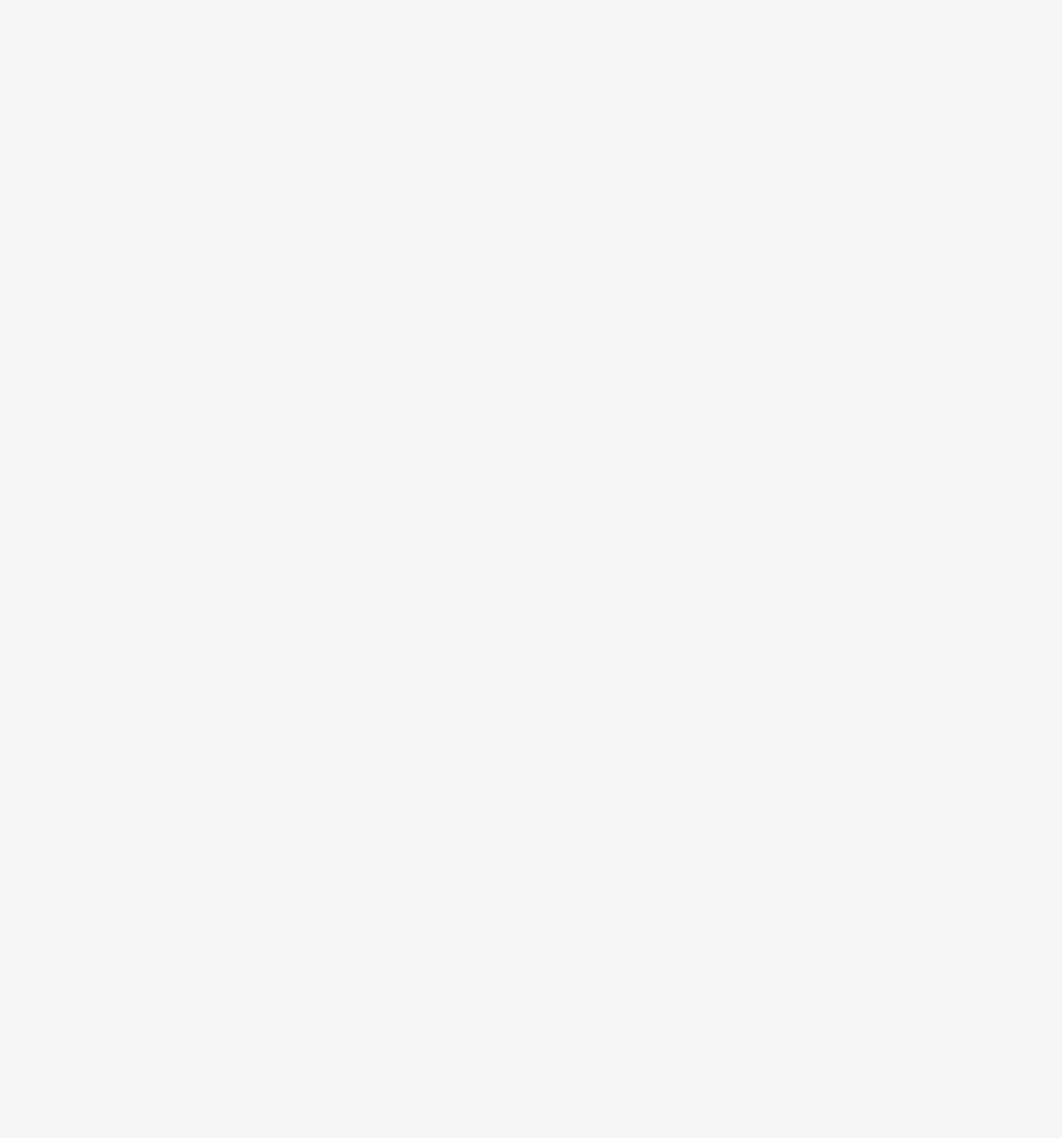
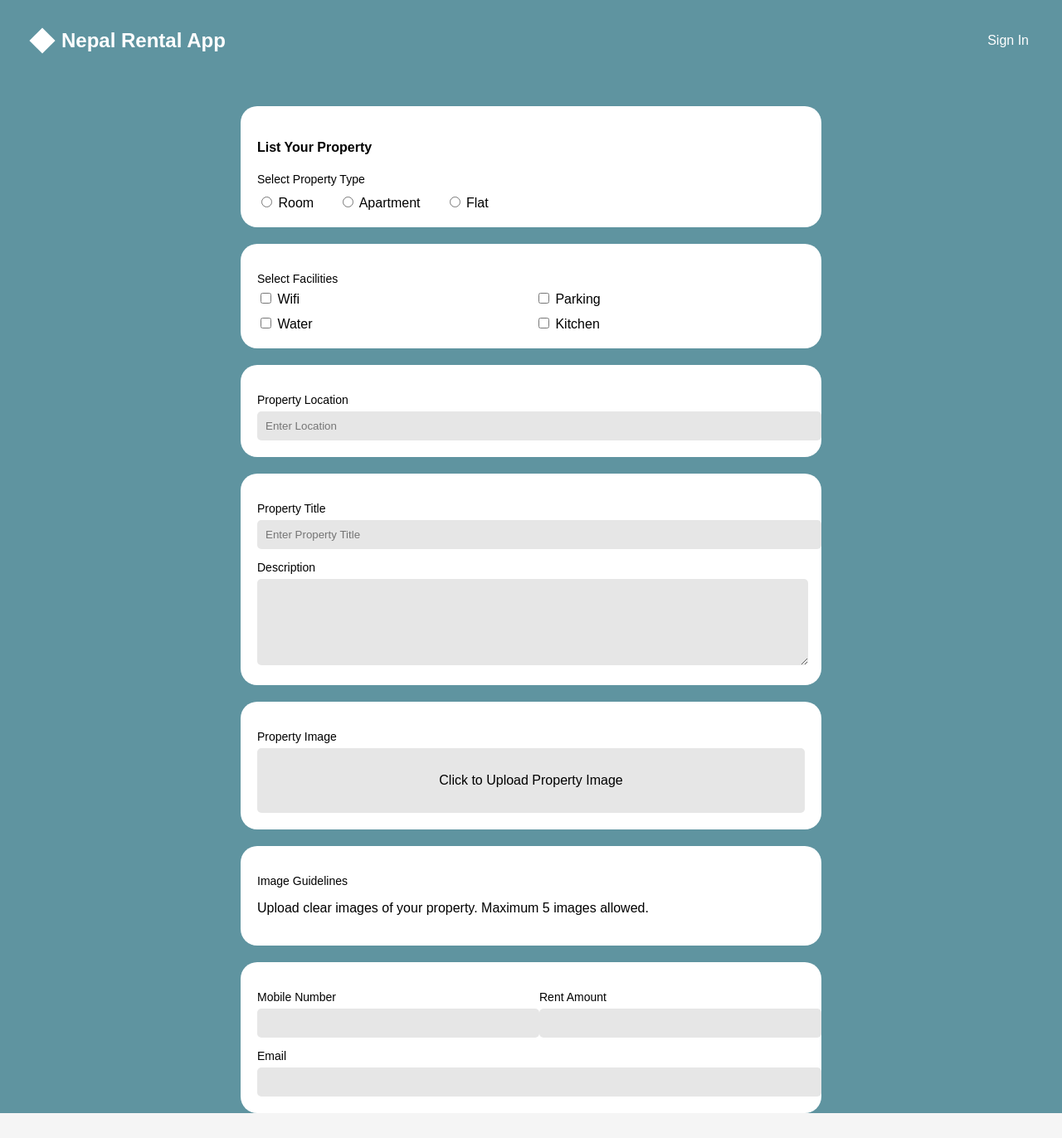
Before and after one commit to ganesh-mahato7/Team_Apex_Room_Finder, a React app in the folder Frontend/frontend/: page /add-property in a window 1280 px wide. Before the commit this address had no page. Shown: the whole page at 83% size. Before the commit the page ends 800 px from the top, so only its background shows below. Built offline with nearby package versions, Linux system fonts and the light colour scheme; the HTML template or start-up script is replaced by a standard one.

Commit message:
added search button in home page and add propeerty ui

```diff
--- a/Frontend/frontend/src/App.jsx
+++ b/Frontend/frontend/src/App.jsx
@@ -1,12 +1,15 @@
 import React from "react";
 import { BrowserRouter as Router, Routes, Route } from "react-router-dom";
+
 import Home from "./pages/home";
+import AddProperty from "./pages/AddProperty";
 
 function App() {
   return (
     <Router>
       <Routes>
         <Route path="/" element={<Home />} />
+        <Route path="/add-property" element={<AddProperty />} />
       </Routes>
     </Router>
   );
--- /dev/null
+++ b/Frontend/frontend/src/pages/AddProperty.css
@@ -0,0 +1,113 @@
+.add-container{
+    font-family: Arial, Helvetica, sans-serif;
+    background:#5f94a0;
+    min-height:100vh;
+}
+
+/* Navbar */
+
+.navbar{
+    background:#5f94a0;
+    display:flex;
+    justify-content:space-between;
+    align-items:center;
+    padding:15px 40px;
+}
+
+.logo{
+    display:flex;
+    align-items:center;
+    gap:12px;
+    color:white;
+}
+
+.diamond{
+    width:22px;
+    height:22px;
+    background:white;
+    transform:rotate(45deg);
+}
+
+.signin{
+    color:white;
+    text-decoration:none;
+}
+
+
+/* Form */
+
+.form-container{
+    width:700px;
+    margin:30px auto;
+}
+
+/* Card */
+
+.card{
+    background:white;
+    padding:20px;
+    border-radius:20px;
+    margin-bottom:20px;
+}
+
+/* Labels */
+
+.label{
+    font-size:14px;
+    margin-bottom:6px;
+}
+
+/* Inputs */
+
+.input{
+    width:100%;
+    padding:10px;
+    border:none;
+    background:#e6e6e6;
+    border-radius:5px;
+}
+
+.textarea{
+    width:100%;
+    height:100px;
+    border:none;
+    background:#e6e6e6;
+    border-radius:5px;
+}
+
+/* Property Type */
+
+.type-options{
+    display:flex;
+    gap:30px;
+    margin-top:10px;
+}
+
+/* Facilities */
+
+.facilities{
+    display:grid;
+    grid-template-columns:repeat(2,1fr);
+    gap:10px;
+}
+
+/* Upload Box */
+
+.upload-box{
+    background:#e6e6e6;
+    padding:30px;
+    text-align:center;
+    border-radius:5px;
+    cursor:pointer;
+}
+
+/* Contact Row */
+
+.row{
+    display:flex;
+    gap:20px;
+}
+
+.col{
+    flex:1;
+}
--- /dev/null
+++ b/Frontend/frontend/src/pages/AddProperty.jsx
@@ -0,0 +1,107 @@
+import React from "react";
+import "./AddProperty.css";
+
+function AddProperty() {
+  return (
+    <div className="add-container">
+
+      {/* Navbar */}
+      <header className="navbar">
+        <div className="logo">
+          <div className="diamond"></div>
+          <h2>Nepal Rental App</h2>
+        </div>
+
+        <a href="#" className="signin">Sign In</a>
+      </header>
+
+
+      <div className="form-container">
+
+        {/* Property Type */}
+        <div className="card">
+          <h4>List Your Property</h4>
+          <p className="label">Select Property Type</p>
+
+          <div className="type-options">
+            <label><input type="radio" name="type"/> Room</label>
+            <label><input type="radio" name="type"/> Apartment</label>
+            <label><input type="radio" name="type"/> Flat</label>
+          </div>
+        </div>
+
+
+        {/* Facilities */}
+        <div className="card">
+          <p className="label">Select Facilities</p>
+
+          <div className="facilities">
+            <label><input type="checkbox"/> Wifi</label>
+            <label><input type="checkbox"/> Parking</label>
+            <label><input type="checkbox"/> Water</label>
+            <label><input type="checkbox"/> Kitchen</label>
+          </div>
+        </div>
+
+
+        {/* Location */}
+        <div className="card">
+          <p className="label">Property Location</p>
+          <input type="text" placeholder="Enter Location" className="input"/>
+        </div>
+
+
+        {/* Title + Description */}
+        <div className="card">
+          <p className="label">Property Title</p>
+          <input type="text" placeholder="Enter Property Title" className="input"/>
+
+          <p className="label">Description</p>
+          <textarea className="textarea"></textarea>
+        </div>
+
+
+        {/* Image Upload */}
+        <div className="card">
+          <p className="label">Property Image</p>
+
+          <div className="upload-box">
+            Click to Upload Property Image
+          </div>
+        </div>
+
+
+        {/* Guidelines */}
+        <div className="card">
+          <p className="label">Image Guidelines</p>
+          <p className="guide">
+            Upload clear images of your property. Maximum 5 images allowed.
+          </p>
+        </div>
+
+
+        {/* Contact Details */}
+        <div className="card">
+          <div className="row">
+            <div className="col">
+              <p className="label">Mobile Number</p>
+              <input type="text" className="input"/>
+            </div>
+
+            <div className="col">
+              <p className="label">Rent Amount</p>
+              <input type="text" className="input"/>
+            </div>
+          </div>
+
+          <p className="label">Email</p>
+          <input type="text" className="input"/>
+        </div>
+
+      </div>
+
+    </div>
+  );
+}
+
+export default AddProperty;
--- a/Frontend/frontend/src/pages/home.css
+++ b/Frontend/frontend/src/pages/home.css
@@ -1,6 +1,10 @@
 .home-container{
     font-family: Arial, Helvetica, sans-serif;
+    background:#f4f4f4;
+    min-height:100vh;
 }
+
+/* NAVBAR */
 
 .navbar{
     background-color:#5f94a0;
@@ -53,3 +57,37 @@
     color:white;
     text-decoration:none;
 }
+
+
+/* SEARCH SECTION */
+
+.search-section{
+    display:flex;
+    justify-content:center;
+    align-items:center;
+    margin-top:120px;
+}
+
+.search-box{
+    background:white;
+    padding:25px 40px;
+    border-radius:20px;
+    width:520px;
+    text-align:center;
+    box-shadow:0 8px 20px rgba(0,0,0,0.1);
+}
+
+.search-title{
+    color:#666;
+    font-size:16px;
+    margin-bottom:10px;
+}
+
+.search-input{
+    width:100%;
+    padding:12px;
+    border-radius:10px;
+    border:1px solid #ddd;
+    outline:none;
+    font-size:14px;
+}
--- a/Frontend/frontend/src/pages/home.jsx
+++ b/Frontend/frontend/src/pages/home.jsx
@@ -1,10 +1,19 @@
 import React from "react";
 import "./home.css";
-import { addProperty } from "../script/home";
+import { useNavigate } from "react-router-dom";
 
 function Home() {
+
+  const navigate = useNavigate();
+
+  const addProperty = () => {
+    navigate("/add-property");
+  };
+
   return (
     <div className="home-container">
+
+      {/* Navbar */}
       <header className="navbar">
         <div className="logo">
           <div className="diamond"></div>
@@ -24,6 +33,19 @@ function Home() {
           <a href="#" className="signin">Sign In</a>
         </div>
       </header>
+
+      {/* Search Section */}
+      <div className="search-section">
+        <div className="search-box">
+          <p className="search-title">What are You Looking for ?</p>
+          <input
+            type="text"
+            placeholder="Search for Places, Property Types....."
+            className="search-input"
+          />
+        </div>
+      </div>
+
     </div>
   );
 }
```
